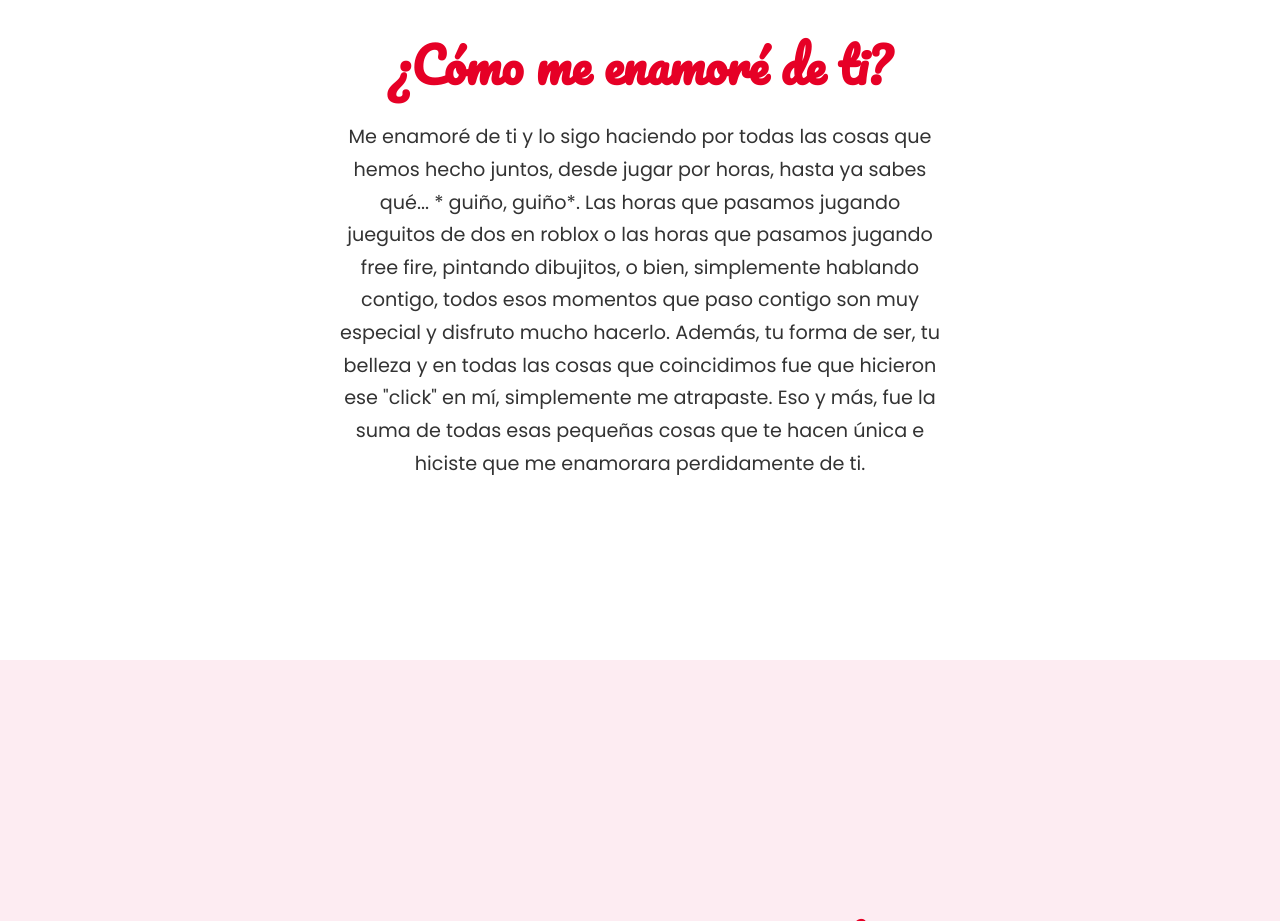
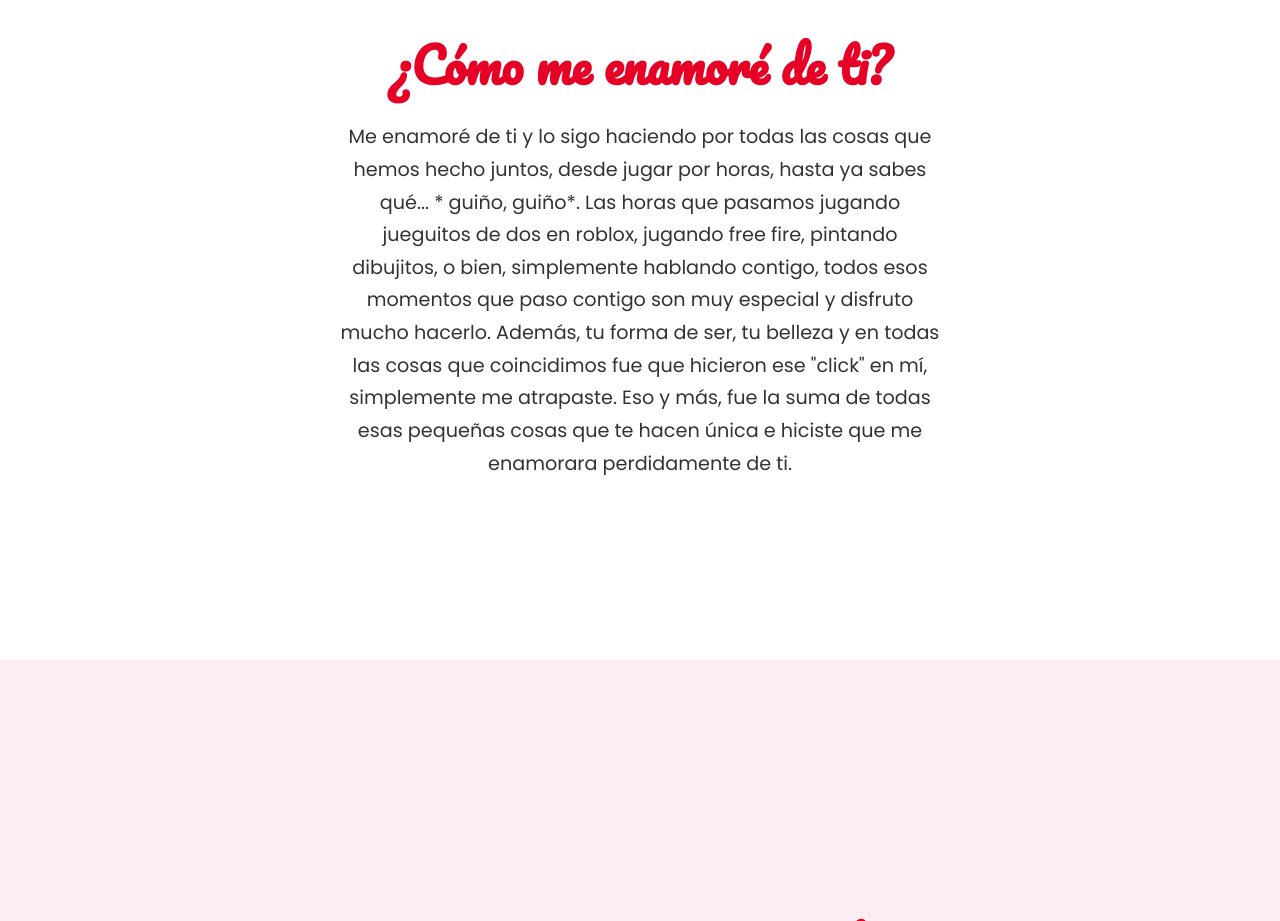
Before and after one commit to para-el-amor-de-mi-vida-Valeria/querida-Valeria, a plain HTML site: page index.html in a window 1280 px wide. Shown: the part 940-1861 px from the top of the page. Drawn offline with nearby package versions, Linux system fonts and the light colour scheme.

Commit message:
Update index.html

```diff
--- a/index.html
+++ b/index.html
@@ -55,7 +55,7 @@
             <div class="container">
                 <h2 data-aos="fade-down">¿Cómo me enamoré de ti?</h2>
                 <p data-aos="fade-up" data-aos-delay="200">
-                    Me enamoré de ti y lo sigo haciendo por todas las cosas que hemos hecho juntos, desde jugar por horas, hasta ya sabes qué... * guiño, guiño*. Las horas que pasamos jugando jueguitos de dos en roblox o las horas que pasamos jugando free fire, pintando dibujitos, o bien, simplemente hablando contigo, todos esos momentos que paso contigo son muy especial y disfruto mucho hacerlo. Además, tu forma de ser, tu belleza y en todas las cosas que coincidimos fue que hicieron ese "click" en mí, simplemente me atrapaste. Eso y más, fue la suma de todas esas pequeñas cosas que te hacen única e hiciste que me enamorara perdidamente de ti.
+                    Me enamoré de ti y lo sigo haciendo por todas las cosas que hemos hecho juntos, desde jugar por horas, hasta ya sabes qué... * guiño, guiño*. Las horas que pasamos jugando jueguitos de dos en roblox, jugando free fire, pintando dibujitos, o bien, simplemente hablando contigo, todos esos momentos que paso contigo son muy especial y disfruto mucho hacerlo. Además, tu forma de ser, tu belleza y en todas las cosas que coincidimos fue que hicieron ese "click" en mí, simplemente me atrapaste. Eso y más, fue la suma de todas esas pequeñas cosas que te hacen única e hiciste que me enamorara perdidamente de ti.
                 </p>
             </div>
         </section>
```
